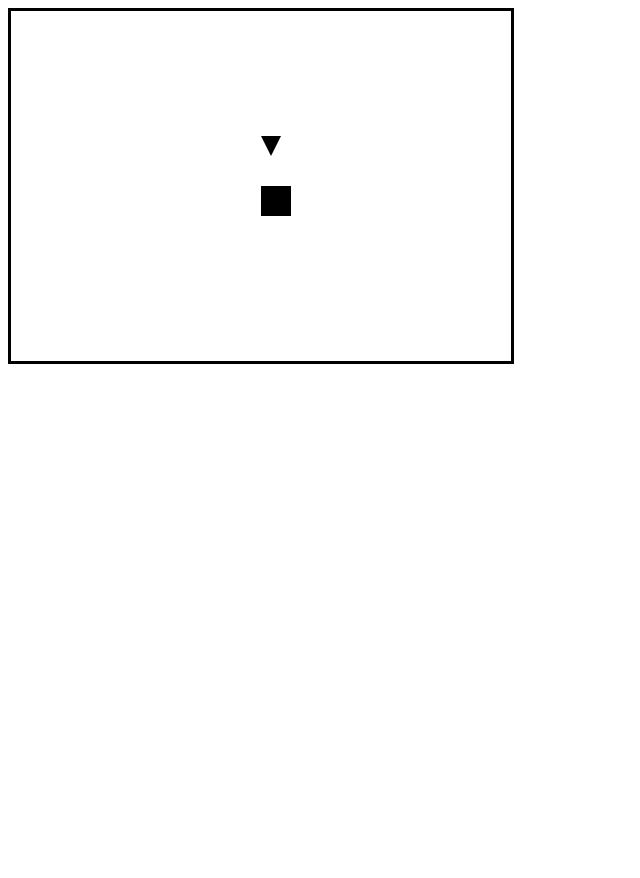
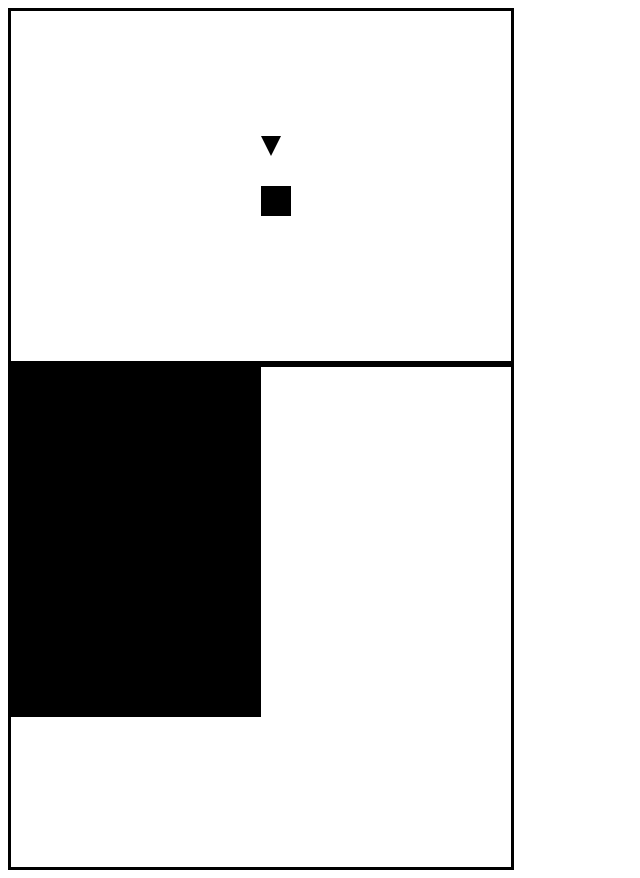
Before and after one commit to gautam1168/webpage, a plain HTML site: page javascript/test.html in a window 1280 px wide. Shown: the whole page, without its empty margins (0-640 px from the left). Before the commit the page ends 800 px from the top, so only its background shows below. Drawn offline with Linux system fonts and the light colour scheme.

Commit message:
Added trivial vacuum environment
Only render function implemented.

```diff
--- a/javascript/agentstest.js
+++ b/javascript/agentstest.js
@@ -1,4 +1,37 @@
 "use strict";
+//TrivialVacuumEnvironment
+//------------------------------------------------------------------------------
+var TrivialVacuumEnvironment = function(width, height){
+    this.width = width;
+    this.height = height;
+    var locvala = Math.random();
+    var locvalb = Math.random();
+    this.status = [locvala > 0.5 ? "Clean":"Dirty",
+                   locvalb > 0.5 ? "Clean":"Dirty"];
+    this.canvas = document.createElementNS("http://www.w3.org/2000/svg", "svg");
+    this.squares = [];
+}
+
+TrivialVacuumEnvironment.prototype.Render = function(elem){
+    this.canvas.setAttribute("width", this.width);
+    this.canvas.setAttribute("height", this.height);
+    var i;
+    for (i=0; i<2; i++){
+        this.squares.push(document.createElementNS("http://www.w3.org/2000/svg",
+                                                                    "rect"));
+        this.squares[i].setAttribute("x", i*this.width/2);
+        this.squares[i].setAttribute("y", 0);
+        this.squares[i].setAttribute("width", this.width/2);
+        this.squares[i].setAttribute("height", this.height);
+        if (this.status[i] == "Clean"){
+            this.squares[i].setAttribute("fill", "white");
+        }
+        this.canvas.appendChild(this.squares[i]);
+    }
+
+    elem.appendChild(this.canvas);
+}
+//------------------------------------------------------------------------------
 
 //XY environment class
 //------------------------------------------------------------------------------
--- a/javascript/appstyle.css
+++ b/javascript/appstyle.css
@@ -1,4 +1,4 @@
-div#viewbox{
+div.viewbox{
     border-style: solid;
     height: 500px;
     width: 500px;
--- a/javascript/test.html
+++ b/javascript/test.html
@@ -7,9 +7,10 @@
 </head>
 
 <body>
-	<div id="viewbox"></div>
+	<div id="xy" class="viewbox"></div>
+	<div id="trivialVac" class="viewbox"></div>
 	<script>
-		var elem = document.getElementById("viewbox");
+		var elem = document.getElementById("xy");
 		elem.style.height = "350px";
 		elem.style.width = "500px";
 		var env = new XYEnvironment(500, 350);
@@ -21,6 +22,11 @@
 		smith.Display(env);
 
 		env.Render(elem);
+
+		var env = new TrivialVacuumEnvironment(500, 350);
+		elem = document.getElementById("trivialVac");
+
+		env.Render(elem);
 	</script>
 </body>
 </html>
```
